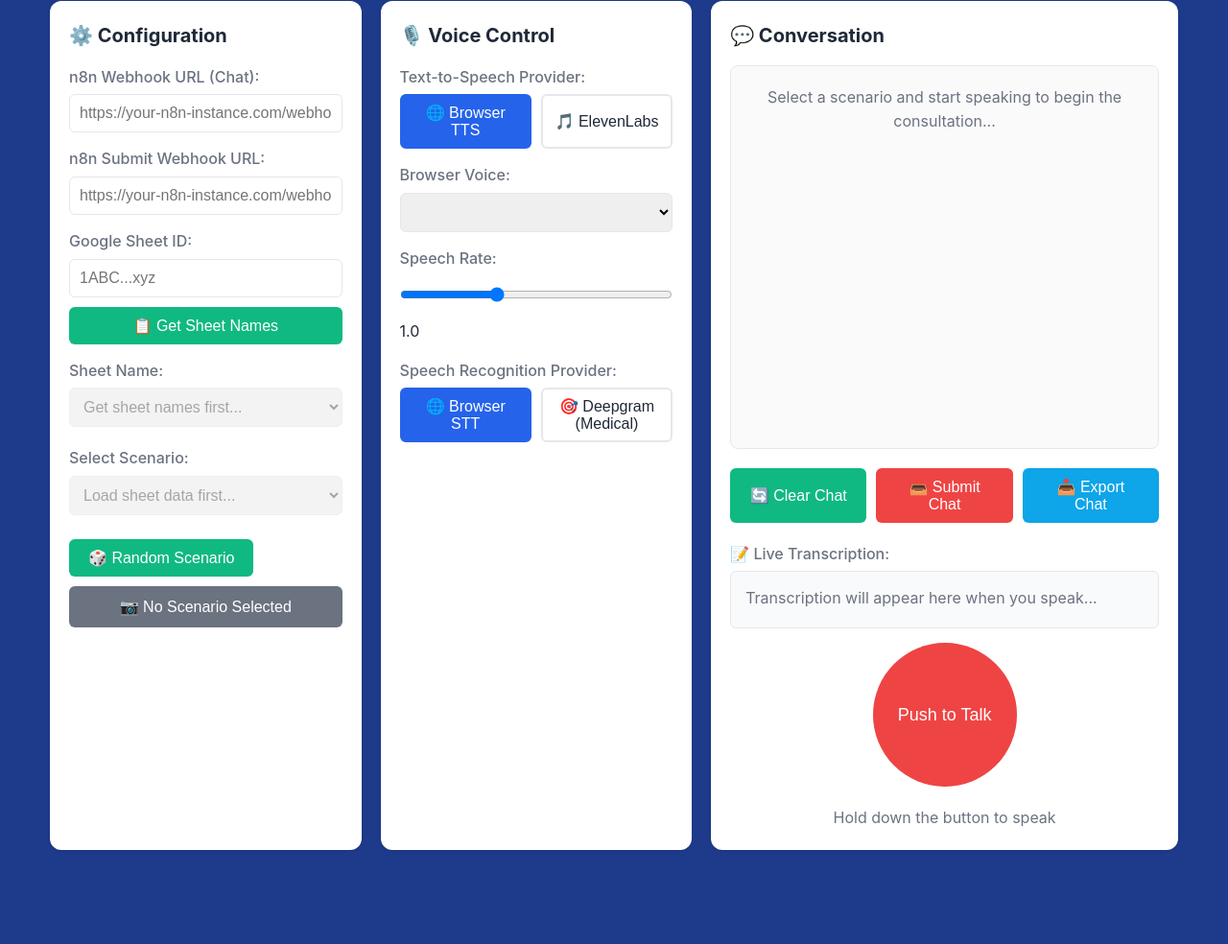
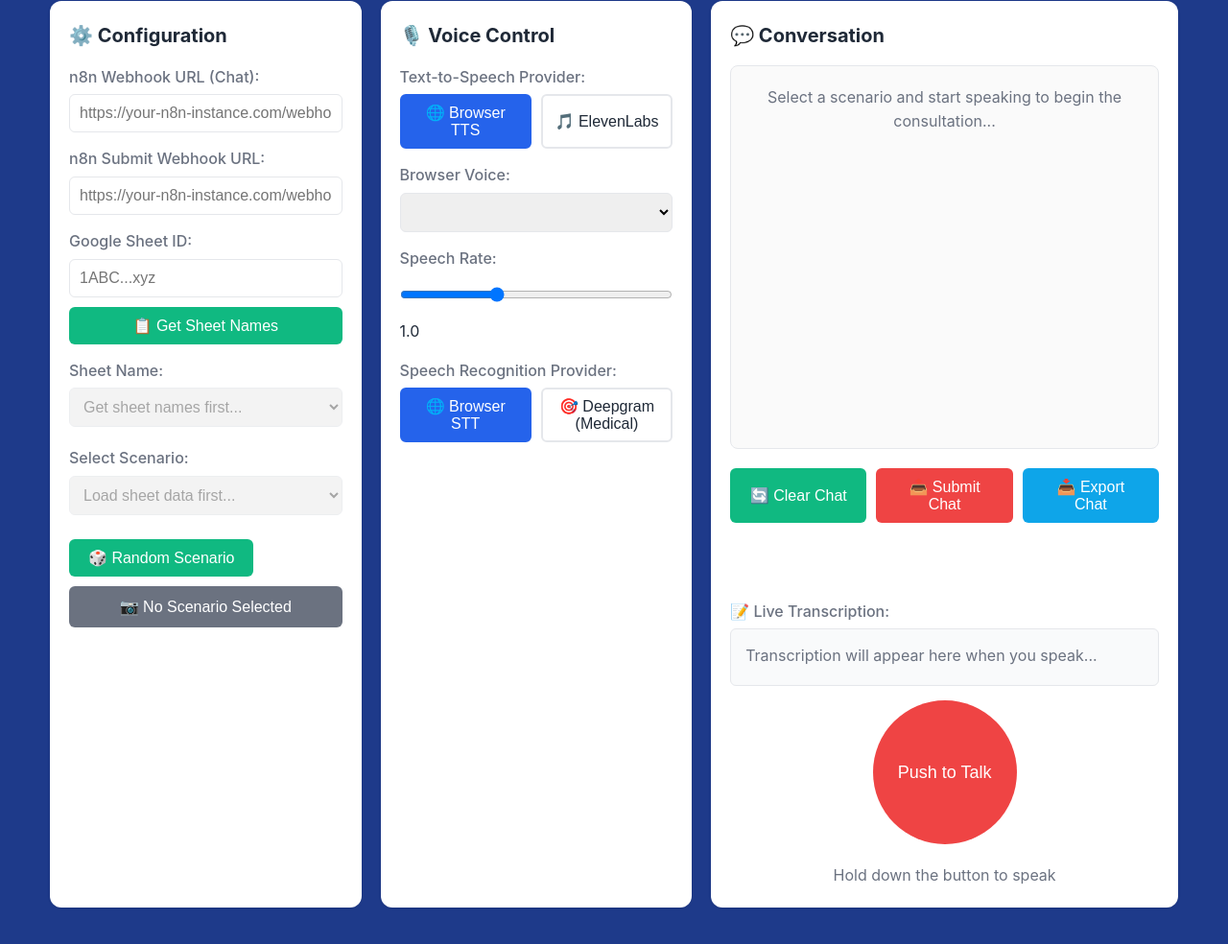
Before and after one commit to bap04223/V1.2-elevenlabs-and-deepgram-integrated-, a plain HTML site: page index.html in a window 1280 px wide. Shown: the part 514-1498 px from the top of the page at 96% size. Before the commit the page ends 1440 px from the top, so only its background shows below. Drawn offline with Linux system fonts and the light colour scheme.

Commit message:
Update index.html

```diff
--- a/index.html
+++ b/index.html
@@ -804,7 +804,7 @@
                 </div>
 
                  <!-- Live transcription moved to conversation panel -->
-                <div class="form-group" style="margin-top: 20px;">
+                <div class="form-group" style="margin-top: 80px;">
                     <label for="transcriptionBox">📝 Live Transcription:</label>
                     <div id="transcriptionBox" style="
                         min-height: 60px;
```
